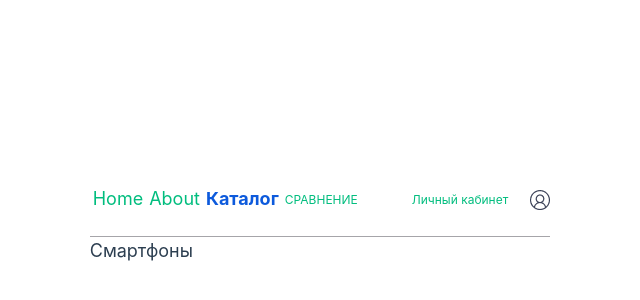
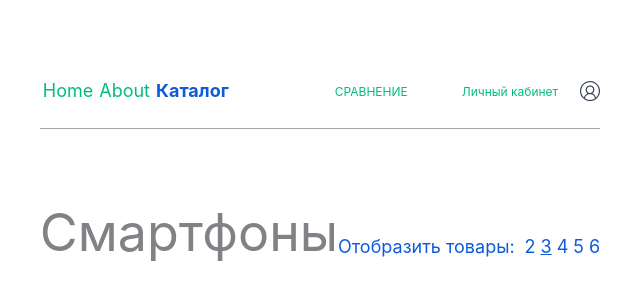
Before and after one commit to MakaevaElena/compare_products_on_VUE, a Vue app: page /compare in a window 1280 px wide. Shown: the part 176-476 px from the top of the page, without its empty margins (320-960 px from the left). Built offline with nearby package versions, Linux system fonts and the light colour scheme.

Commit message:
feat: add component ComparePage

```diff
--- a/src/components/ComparePage.vue
+++ b/src/components/ComparePage.vue
@@ -1,5 +1,105 @@
+<script setup>
+import { PRODUCTS } from '../products'
+import { computed } from 'vue'
+// import ChosenProducts from './components/ChosenProducts.vue'
+// import CompareTable from './components/CompareTable.vue'
+
+const chosenCount = 3
+
+const countOfProducts = computed(() => {
+  return PRODUCTS.map((_el, i) => {
+    if (i > 0 && i < 6) {
+      return i + 1
+    }
+  })
+})
+</script>
+
 <template>
-  <div class="wrapper">
-    <div className="compare-wrapper">Смартфоны</div>
+  <div className="compare-wrapper wrapper">
+    <div className="compare-nav">
+      <div className="compare-title">
+        <h4>Смартфоны</h4>
+      </div>
+      <div className="compare-count">
+        <p>Отобразить товары:</p>
+
+        <div
+          v-for="count in countOfProducts"
+          :key="count"
+          :class="`count-for-compare ${chosenCount == count ? 'chosen' : ''}`"
+        >
+          <p @click="handleOnclick($event)">
+            {{ count }}
+          </p>
+        </div>
+      </div>
+    </div>
+    <!-- <ChosenProducts /> -->
   </div>
+  <!-- <CompareTable /> -->
 </template>
+
+<style scoped>
+.compare-wrapper {
+  padding-bottom: 77px;
+  border-bottom: 1px solid #cdcfd2;
+  background-color: white;
+}
+
+.compare-nav {
+  display: flex;
+  justify-content: space-between;
+  align-items: center;
+  flex-wrap: wrap;
+}
+
+.compare-title {
+  color: #828286;
+  font-size: 52px;
+}
+
+.compare-title h4 {
+  margin-top: 62px;
+  margin-bottom: 22px;
+}
+
+@media screen and (max-width: 800px) {
+  .compare-title {
+    font-size: 6vw;
+  }
+}
+
+.compare-count {
+  display: flex;
+  justify-content: space-between;
+  align-items: center;
+  gap: 5px;
+  color: #0d5adc;
+}
+
+.compare-count p {
+  margin-top: 70px;
+  margin-bottom: 0px;
+  font-size: 18px;
+}
+
+@media screen and (max-width: 800px) {
+  .compare-count p {
+    font-size: 4vw;
+    margin: 10px;
+  }
+}
+
+.count-for-compare {
+  cursor: pointer;
+}
+
+.count-for-compare:hover {
+  color: #5e90e6;
+}
+
+.chosen {
+  text-decoration: underline;
+}
+</style>
--- /dev/null
+++ b/src/products.ts
@@ -0,0 +1,91 @@
+import { numberFormat } from './utils'
+
+export const PRODUCTS = [
+  {
+    productName: 'Apple iPhone 12',
+    productImage: './img/iphone.png',
+    producer: 'Apple',
+    year: 2020,
+    diagonal: 6.1,
+    country: 'Китай',
+    memory: `128 Гб`,
+    fqc: '60 Гц',
+    NFC: false,
+    ESIM: true,
+    wirelessPower: true,
+    price: `${numberFormat(81990)} ₽`
+  },
+  {
+    productName: 'Xiaomi Mi 11 Lite',
+    productImage: './img/xiaomi.png',
+    producer: 'Xiaomi',
+    year: 2021,
+    diagonal: 6.55,
+    country: 'Китай',
+    memory: `128 Гб`,
+    fqc: '90 Гц',
+    NFC: true,
+    ESIM: true,
+    wirelessPower: false,
+    price: `${numberFormat(27490)} ₽`
+  },
+
+  {
+    productName: 'Samsung Galaxy A72',
+    productImage: './img/sumsung.png',
+    producer: 'Samsung',
+    year: 2021,
+    diagonal: 6.7,
+    country: 'Вьетнам',
+    memory: `128 Гб`,
+    fqc: '90 Гц',
+    NFC: true,
+    ESIM: false,
+    wirelessPower: true,
+    price: `${numberFormat(32890)} ₽`
+  },
+
+  {
+    productName: 'Samsung Galaxy S21',
+    productImage: './img/sumsung.png',
+    producer: 'Samsung',
+    year: 2020,
+    diagonal: 6.1,
+    country: 'Китай',
+    memory: `128 Гб`,
+    fqc: '120 Гц',
+    NFC: false,
+    ESIM: true,
+    wirelessPower: true,
+    price: `${numberFormat(81990)} ₽`
+  },
+  {
+    productName: 'Apple iPhone Xr',
+    productImage: './img/iphone.png',
+    producer: 'Apple',
+    year: 2021,
+    diagonal: 6.2,
+    country: 'Китай',
+    memory: `64 Гб`,
+    fqc: '120 Гц',
+    NFC: true,
+    ESIM: false,
+    wirelessPower: false,
+    price: `${numberFormat(40690)} ₽`
+  },
+
+  {
+    productName: 'Realme 8 Pro',
+    productImage: './img/sumsung.png',
+    producer: 'REALME',
+    year: 2022,
+    diagonal: 6.7,
+    country: 'Китай',
+    memory: `128 Гб`,
+    fqc: '60 Гц',
+    NFC: true,
+    ESIM: false,
+    wirelessPower: true,
+    price: `${numberFormat(32890)} ₽`
+  }
+]
--- /dev/null
+++ b/src/utils.tsx
@@ -0,0 +1,3 @@
+export function numberFormat(value: number, locale = 'ru-RU', options = {}) {
+  return new Intl.NumberFormat(locale, options).format(value)
+}
```
Also changed, not shown: src/App.vue (+7 -1 lines).
